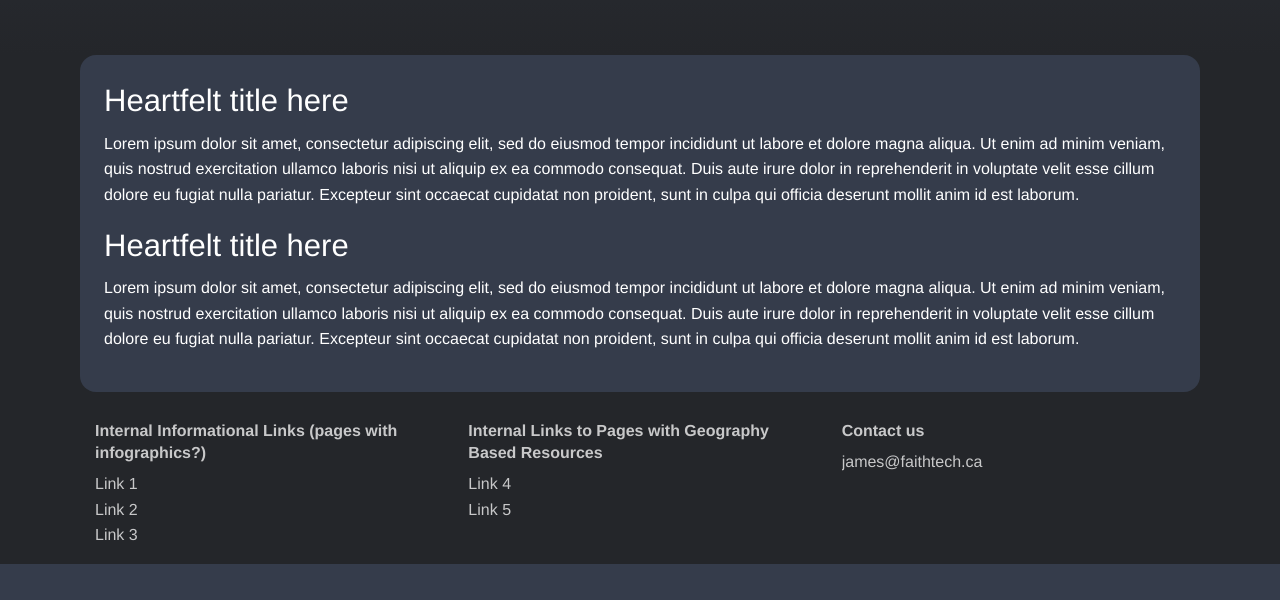
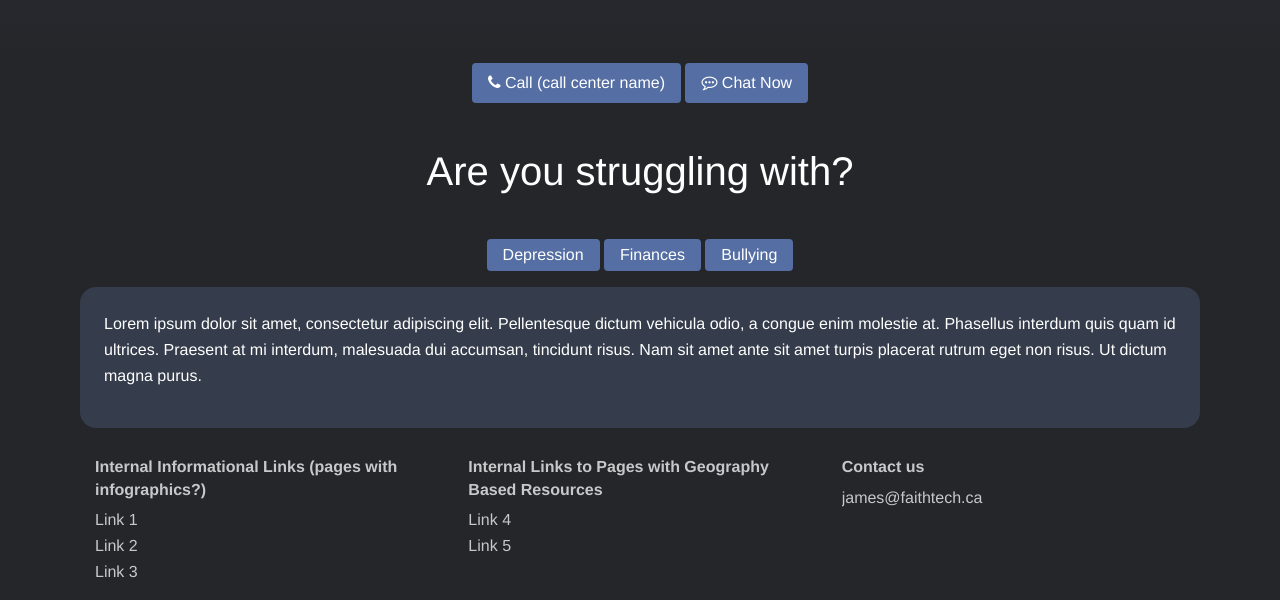
Before and after one commit to FaithTechLabs/suicide-prevention, a Django app: template templates/index.html in a window 1280 px wide. Shown: the part 601-1201 px from the top of the page. Before the commit the page ends 1165 px from the top, so only its background shows below. Run offline with Django 3.2, Linux system fonts and the light colour scheme; the template is opened without the code that fills it, so the values that code supplies are empty; some libraries are stand-ins or nearby versions.

Commit message:
Adding tabs

```diff
--- a/templates/index.html
+++ b/templates/index.html
@@ -7,10 +7,80 @@
     <a id='phoneButton' href='tel:+12267897545' class='hide-for-medium btn'>
       <i class='fa fa-phone'></i> Call (call center name)
     </a>
+    <a id='chatButton' href='/chat/' class='hide-for-medium btn'>
+      <i class='fa fa-commenting-o'></i> Chat Now
+    </a>
     <iframe class='hide-for-small-only' width="560" height="315" src="https://www.youtube.com/embed/IqqIV8x82Qc" frameborder="0" allowfullscreen></iframe>
-    <iframe class='hide-for-medium' width="300" height="200" src="https://www.youtube.com/embed/IqqIV8x82Qc" frameborder="0" allowfullscreen></iframe>
+    <!--<iframe class='hide-for-medium' width="300" height="200" src="https://www.youtube.com/embed/IqqIV8x82Qc" frameborder="0" allowfullscreen></iframe>-->
   </div>
 </div>
+
+<div class="show-for-medium-only">
+    <a id='phoneButton' href='tel:+12267897545' class='btn'>
+      <i class='fa fa-phone'></i> Call (call center name)
+    </a>
+    <a id='chatButton' href='/chat/' class='btn success'>
+      <i class='fa fa-commenting-o'></i> Chat Now
+    </a>
+</div>
+<br>
+<div class="struggle">
+    <h2>Are you struggling with?</h2>
+</div>
+
+<br>
+<div class="btn-group" role="group" aria-label="...">
+  <button id="btn1" type="button" class="btn btn-default active">Depression</button>
+  <button id="btn2" type="button" class="btn btn-default">Finances</button>
+  <button id="btn3" type="button" class="btn btn-default">Bullying</button>
+</div>
+
+<div class='main'>
+  <div class='content-container'>
+	  <div id="tab1">
+		<p>Lorem ipsum dolor sit amet, consectetur adipiscing elit. Pellentesque dictum vehicula odio, a congue enim molestie at. Phasellus interdum quis quam id ultrices. Praesent at mi interdum, malesuada dui accumsan, tincidunt risus. Nam sit amet ante sit amet turpis placerat rutrum eget non risus. Ut dictum magna purus.</p>
+	  </div>
+	  <div id="tab2">
+		<p>Ut dictum magna purus. Morbi finibus facilisis quam et convallis. Sed at placerat ligula. Etiam a sem mi. Vestibulum at venenatis tortor. Suspendisse potenti. Etiam erat est, tincidunt in posuere eu, imperdiet iaculis dui. Nam ut odio at neque gravida porttitor vel id ante. Sed semper nec dolor ultricies placerat. </p>
+	  </div>
+	  <div id="tab3">
+		<p>Pellentesque eu rhoncus velit, nec condimentum leo. Suspendisse feugiat tortor ultricies, venenatis massa sed, ultrices quam. Nullam vel elementum dui. Nullam nisi odio, imperdiet ut nisl vitae, ultrices consectetur ipsum. Donec ut magna et arcu tincidunt semper. Curabitur efficitur mauris ut mi mattis, nec aliquet metus accumsan.</p>
+	  </div>
+   </div>
+</div>
+
+<script>
+   $(document).ready(function() {
+		$("#tab2").hide();
+		$("#tab3").hide();
+		$( "#btn1" ).click(function(){
+				$("#btn1").addClass("active");
+				$("#btn2").removeClass("active");
+				$("#btn3").removeClass("active");
+				$("#tab1").show();
+				$("#tab2").hide();
+				$("#tab3").hide();
+		});
+		$("#btn2").click(function() {
+				$("#btn1").removeClass("active");
+				$("#btn2").addClass("active");
+				$("#btn3").removeClass("active");
+				$("#tab1").hide();
+				$("#tab2").show();
+				$("#tab3").hide();
+		});
+		$("#btn3").click(function() {
+				$("#btn1").removeClass("active");
+				$("#btn2").removeClass("active");
+				$("#btn3").addClass("active");
+				$("#tab1").hide();
+				$("#tab2").hide();
+				$("#tab3").show();
+		});
+      $(document).foundation();
+   })
+</script>
+<!--
 <div class='main'>
   <div class='content-container'>
         <h3>Heartfelt title here</h3>
@@ -20,6 +90,7 @@
         <p>Lorem ipsum dolor sit amet, consectetur adipiscing elit, sed do eiusmod tempor incididunt ut labore et dolore magna aliqua. Ut enim ad minim veniam, quis nostrud exercitation ullamco laboris nisi ut aliquip ex ea commodo consequat. Duis aute irure dolor in reprehenderit in voluptate velit esse cillum dolore eu fugiat nulla pariatur. Excepteur sint occaecat cupidatat non proident, sunt in culpa qui officia deserunt mollit anim id est laborum.</p>
   </div>
 </div>
+-->
 
 <script>
   initLocation('{{ loc }}');
```
